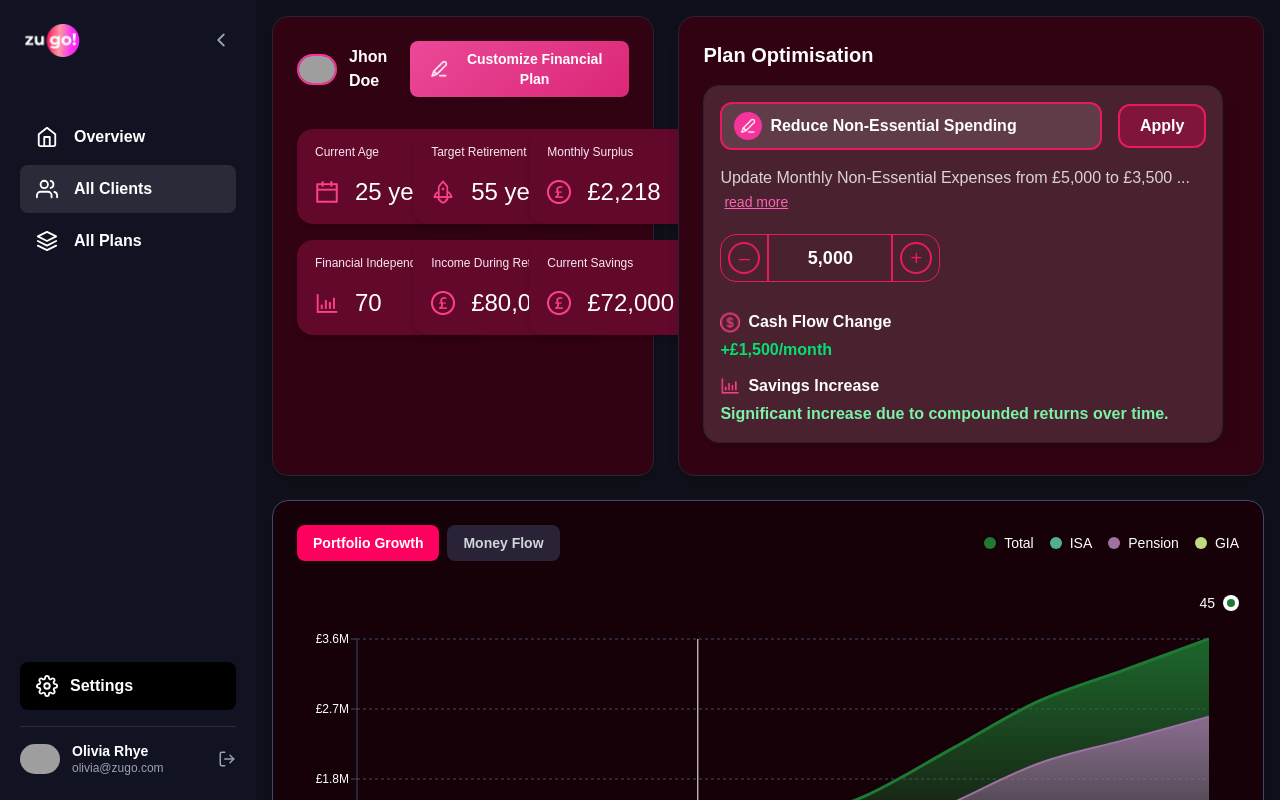
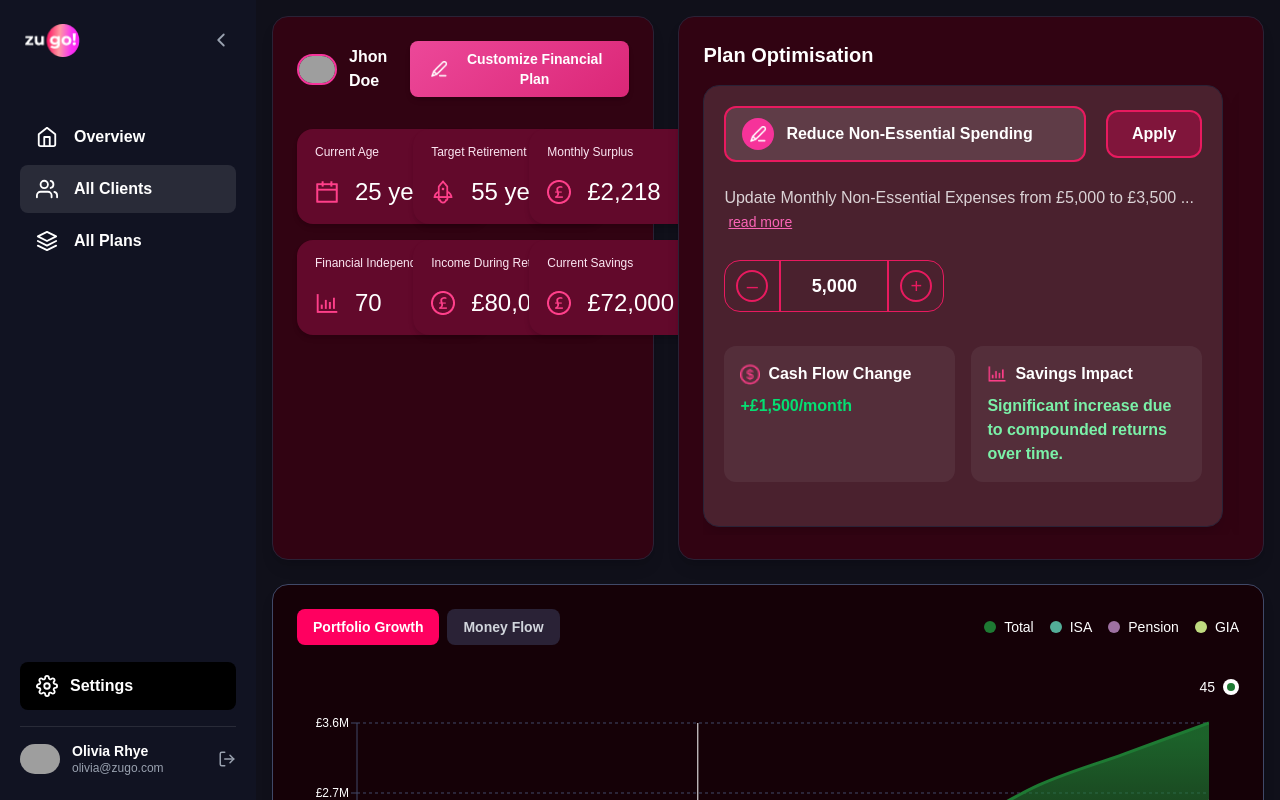
Before and after one commit to PrathamALLer/cashflow-dashboard, a Next.js app: page / in a window 1280 px wide. Shown: the top 800 px of the page. Built offline with nearby package versions, Linux system fonts and the light colour scheme; grey boxes are pictures that could not be loaded.

Commit message:
UI Enhancements : Plan optimisation section

```diff
--- a/src/components/OverviewMainSection.tsx
+++ b/src/components/OverviewMainSection.tsx
@@ -378,27 +378,26 @@ function OptimisationCard({
   const handleIncrement = () => setStepperValue((v: number) => v + 1000);
 
   return (
-    <div style={{backgroundColor: '#FFFFFF1F'}} className="min-w-[520px] max-w-[540px] rounded-2xl p-4 flex flex-col gap-3 shadow-lg border border-[#2a2236]">
-      <div className="flex items-center justify-between gap-2 mb-1 min-h-[48px]">
+    <div style={{backgroundColor: '#FFFFFF1F'}} className="min-w-[520px] max-w-[540px] rounded-2xl p-5 flex flex-col gap-4 shadow-lg border border-[#2a2236]">
+      <div className="flex items-center justify-between gap-3 mb-2 min-h-[48px]">
         <div className="flex-1">
           <div
-            className="flex items-center gap-2 rounded-xl px-3 py-2 border"
+            className="flex items-center gap-3 rounded-xl px-4 py-2.5 border"
             style={{
               background: '#FFFFFF1F',
-              // border: '2px solid linear-gradient(90deg, #E81A5F 0%, #80153B 100%)',
               border: '2px solid #E81A5F',
               borderRadius: '0.75rem',
               overflow: 'hidden',
             }}
           >
-            <div className="w-7 h-7 flex items-center justify-center rounded-full bg-pink-500">
-              <Image src={icon} alt="icon" width={16} height={16} />
+            <div className="w-8 h-8 flex items-center justify-center rounded-full bg-pink-500">
+              <Image src={icon} alt="icon" width={18} height={18} />
             </div>
             <span className="font-semibold text-base text-white">{title}</span>
           </div>
         </div>
         <button
-          className="ml-2 px-5 py-2 rounded-xl font-bold text-white text-base border"
+          className="ml-2 px-6 py-2.5 rounded-xl font-bold text-white text-base border"
           style={{
             background: 'linear-gradient(0deg, #80153B, #80153B), linear-gradient(0deg, rgba(0, 0, 0, 0.5), rgba(0, 0, 0, 0.5))',
             borderColor: '#E81A5F',
@@ -408,7 +407,7 @@ function OptimisationCard({
           {button}
         </button>
       </div>
-      <div className="text-base text-white/80 mb-1 min-h-[48px] flex items-center">
+      <div className="text-base text-white/80 mb-2 min-h-[48px] flex items-center">
         <span>
           {descToShow}
           {descTruncated && (
@@ -423,14 +422,14 @@ function OptimisationCard({
           )}
         </span>
       </div>
-      <div className="flex items-center gap-2 mb-1 min-h-[56px]">
+      <div className="flex items-center gap-3 mb-3 min-h-[56px]">
         <div
           className="flex items-center justify-between w-full rounded-2xl border border-[#E81A5F] overflow-hidden"
-          style={{ minWidth: 180, maxWidth: 220, height: 48 }}
+          style={{ minWidth: 180, maxWidth: 220, height: 52 }}
         >
           <button
             onClick={handleDecrement}
-            className="flex items-center justify-center w-12 h-full border-none outline-none bg-transparent cursor-pointer group"
+            className="flex items-center justify-center w-14 h-full border-none outline-none bg-transparent cursor-pointer group"
             style={{ borderRight: '2px solid #E81A5F' }}
           >
             <span className="rounded-full border-2 border-[#E81A5F] w-8 h-8 flex items-center justify-center text-[1.25rem] text-[#E81A5F] group-hover:bg-[#E81A5F] group-hover:text-white transition">
@@ -442,7 +441,7 @@ function OptimisationCard({
           </span>
           <button
             onClick={handleIncrement}
-            className="flex items-center justify-center w-12 h-full border-none outline-none bg-transparent cursor-pointer group"
+            className="flex items-center justify-center w-14 h-full border-none outline-none bg-transparent cursor-pointer group"
             style={{ borderLeft: '2px solid #E81A5F' }}
           >
             <span className="rounded-full border-2 border-[#E81A5F] w-8 h-8 flex items-center justify-center text-[1.25rem] text-[#E81A5F] group-hover:bg-[#E81A5F] group-hover:text-white transition">
@@ -451,23 +450,27 @@ function OptimisationCard({
           </button>
         </div>
       </div>
-      {/* Fourth row: stacked rows for Cash Flow Change and Savings Increase */}
-      <div className="flex flex-col gap-3 min-h-[70px] mt-2">
-        {/* Cash Flow Change */}
-        <div>
-          <div className="flex items-center gap-2 mb-1">
+
+      {/* Two-column layout for Cash Flow Change and Savings Increase */}
+      <div className="grid grid-cols-2 gap-4 mt-1">
+        {/* Cash Flow Change Column */}
+        <div className="bg-[#FFFFFF0F] p-4 rounded-xl">
+          <div className="flex items-center gap-2 mb-2">
             <Image src="/dollar-icon.png" alt="dollar" width={20} height={20} />
             <span className="font-semibold text-base text-white">Cash Flow Change</span>
           </div>
           <div className={`text-base font-bold ${valueChangeColor}`}>{valueChange}</div>
         </div>
-        {/* Savings Increase */}
-        <div>
-          <div className="flex items-center gap-2 mb-1">
+
+        {/* Savings Increase Column */}
+        <div className="bg-[#FFFFFF0F] p-4 rounded-xl">
+          <div className="flex items-center gap-2 mb-2">
             <Image src="/bar-chart-icon.png" alt="bar chart" width={20} height={20} />
-            <span className="font-semibold text-base text-white">Savings Increase</span>
+            <span className="font-semibold text-base text-white">Savings Impact</span>
           </div>
-          <div className={`text-base font-bold ${infoColor}`}>{info}</div>
+          <div className={`text-base font-bold ${infoColor || valueChangeColor}`}>
+            {info || "Long-term positive impact"}
+          </div>
         </div>
       </div>
     </div>
```
